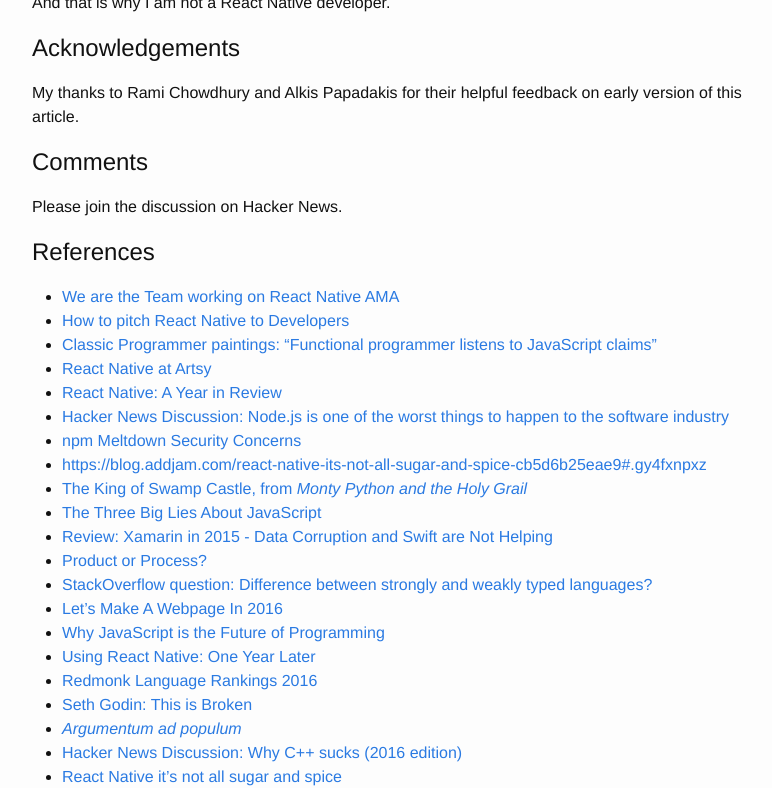
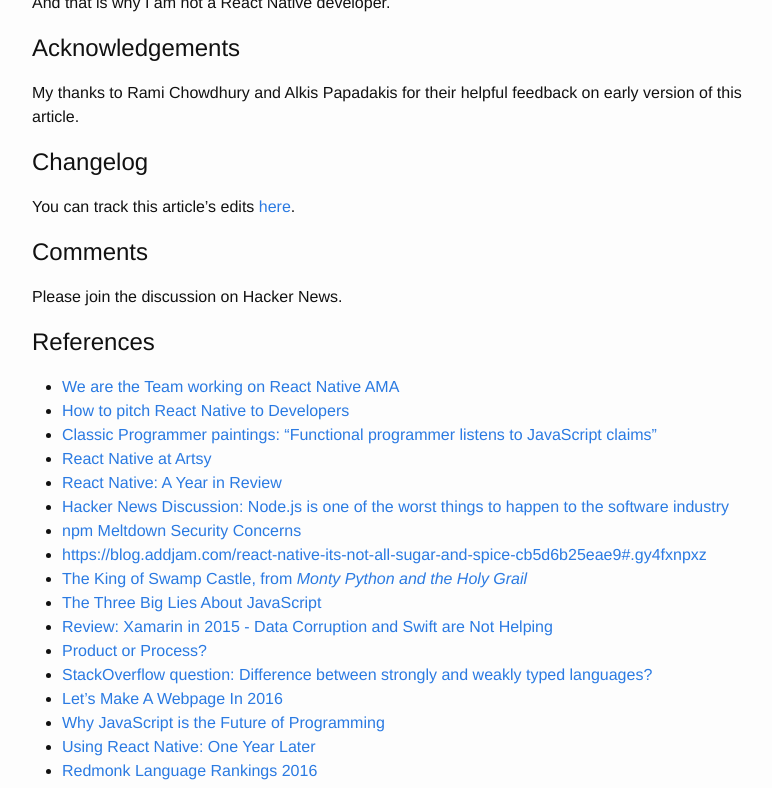
Before and after one commit to arielelkin/site_source, a Jekyll site: the page built from articles/why-im-not-a-react-native-developer.markdown, in a window 1280 px wide and 900 px high, scrolled down 29430 px, cut to the strip 112-900 px from the top of the window. Shown: the whole strip, without its empty margins (238-1010 px from the left). Built offline with Jekyll 4.4.1, drawn with Linux system fonts in a browser that asks for light colours.

Commit message:
rn article: add link to article history

```diff
--- a/articles/why-im-not-a-react-native-developer.markdown
+++ b/articles/why-im-not-a-react-native-developer.markdown
@@ -1005,6 +1005,10 @@ And that is why I am not a React Native developer.
 
 My thanks to Rami Chowdhury and Alkis Papadakis for their helpful feedback on early version of this article.
 
+# Changelog
+
+You can track this article's edits [here](https://github.com/arielelkin/site_source/commits/master/articles/why-im-not-a-react-native-developer.markdown).
+
 # Comments
 
 Please join the discussion on Hacker News.
```
